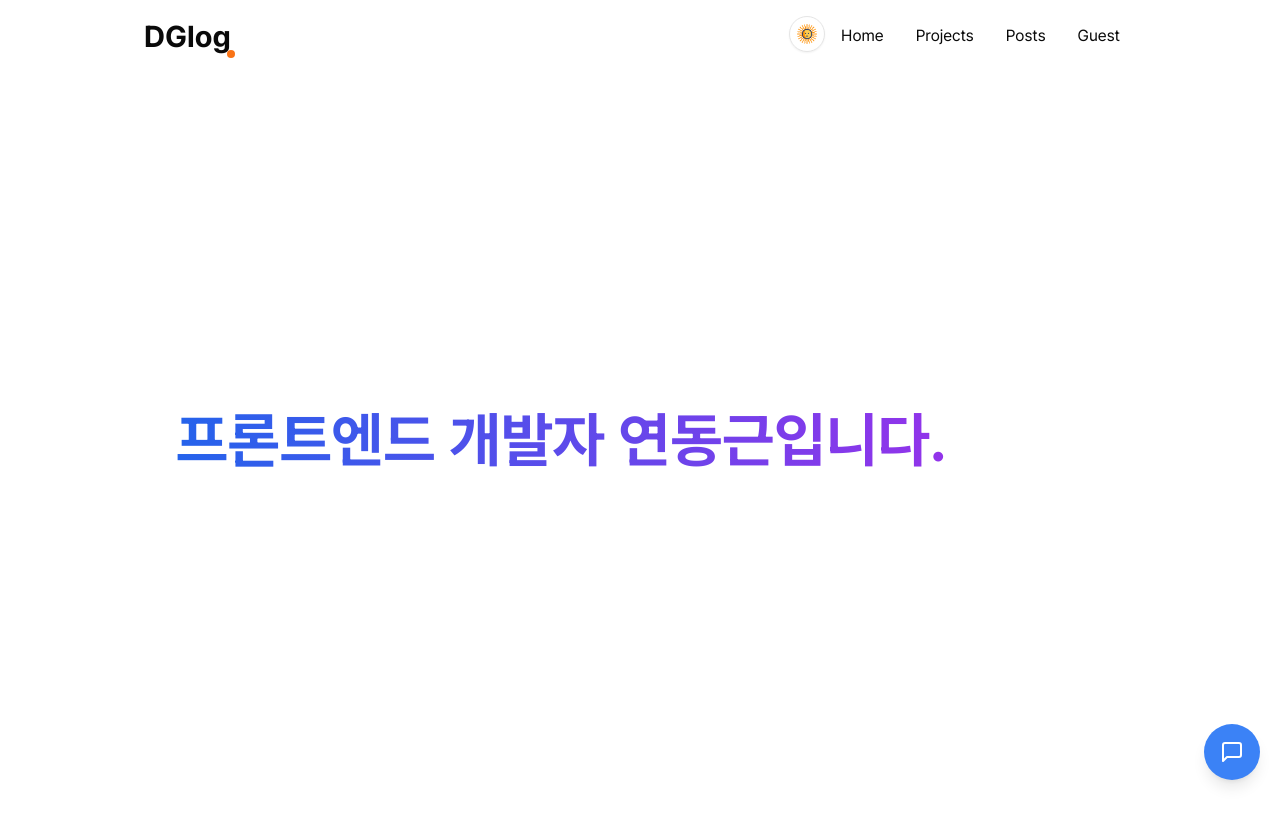
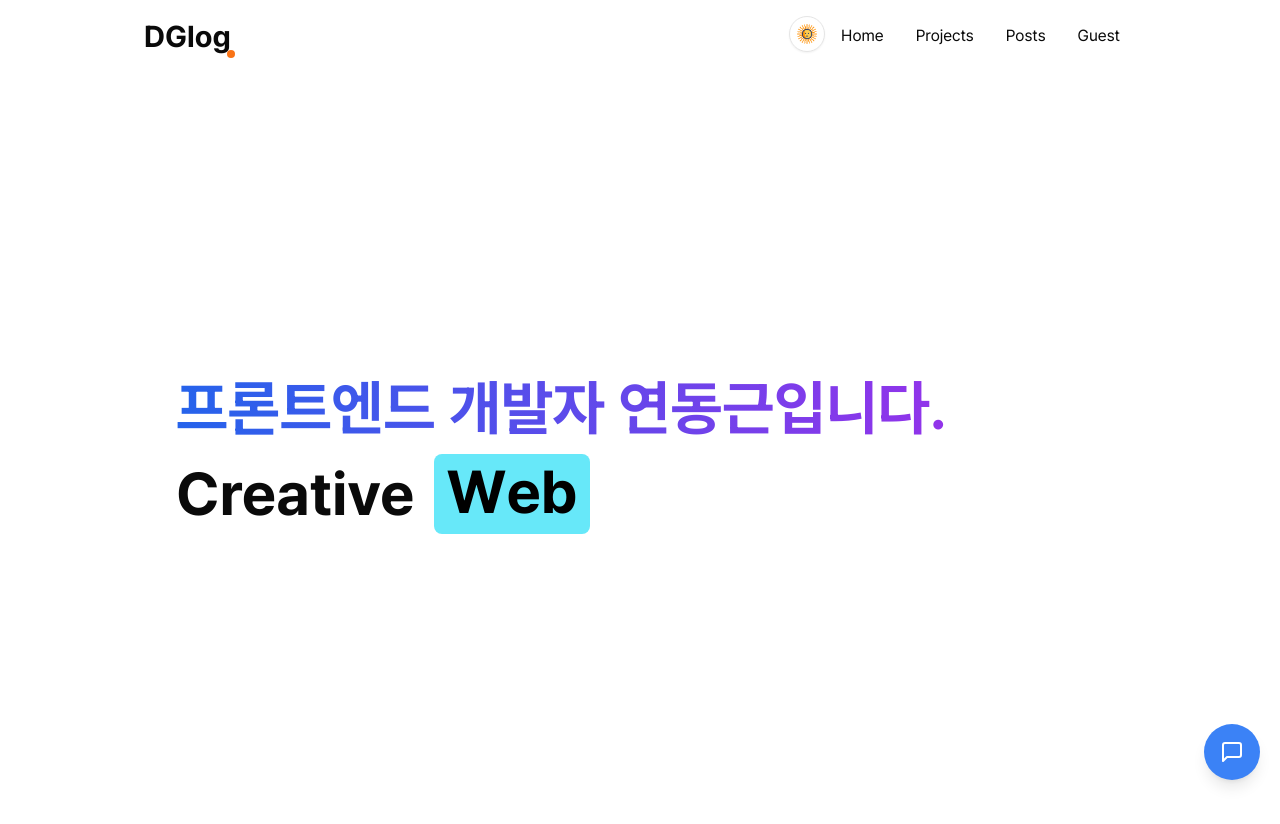
Before and after one commit to YEONDG/dglog, a Next.js app: page / in a window 1280 px wide. Shown: the top 824 px of the page. Built offline with nearby package versions, Linux system fonts and the light colour scheme.

Commit message:
feat: main rotating text 추가

```diff
--- a/app/page.tsx
+++ b/app/page.tsx
@@ -34,7 +34,9 @@ const Home = () => {
 
       {/* 히어로 섹션 */}
       <HeroHeader />
+
       <AboutMeSection />
+
       <ProjectsNewSection />
 
       {/* 블로그 섹션 */}
--- a/components/home/about-me-section.tsx
+++ b/components/home/about-me-section.tsx
@@ -1,12 +1,9 @@
-"use client"; // Next.js 클라이언트 컴포넌트임을 명시
+"use client";
 
 export const AboutMeSection = () => {
   return (
     <section className="flex h-[calc(100vh-72px)] flex-col items-center justify-center py-6 md:py-16">
-      <p
-        // GSAP 애니메이션을 적용할 요소에 ref 연결
-        className="px-6 text-2xl font-semibold tracking-wide text-gray-900 dark:text-white"
-      >
+      <p className="px-6 text-2xl font-semibold tracking-wide text-gray-900 dark:text-white">
         &nbsp;개발에 대한 순수한 호기심으로 시작해 독학으로 꾸준히 공부해 온
         신입 프론트엔드 개발자입니다. 코딩 자체를 즐기며 올바른 개발 방식을
         배우고자 매일 조금씩 성장 해 왔습니다.
--- a/components/home/hero-header.tsx
+++ b/components/home/hero-header.tsx
@@ -1,3 +1,7 @@
+"use client";
+
+import RotatingText from "./hero-section/rotating-text";
+
 export const HeroHeader = () => {
   return (
     <header className="mx-auto h-[calc(100vh-16px)] px-4 py-8 md:py-16">
@@ -13,8 +17,21 @@ export const HeroHeader = () => {
           <h1 className="mb-4 bg-gradient-to-r from-blue-600 to-purple-600 bg-clip-text text-4xl font-bold text-transparent md:text-6xl">
             프론트엔드 개발자 연동근입니다.
           </h1>
-
-          <p className="mb-8 text-xl text-gray-600 dark:text-gray-300 md:text-2xl"></p>
+          <div className="flex items-center gap-5">
+            <span className="text-6xl font-bold">Creative</span>
+            <RotatingText
+              texts={["React", "Web", "thinking", "Coding", "Component"]}
+              mainClassName="px-2 sm:px-2 md:px-3 bg-cyan-300 text-black overflow-hidden py-0.5 sm:py-1 md:py-2 justify-center rounded-lg w-fit text-6xl font-bold text-center inline-block"
+              staggerFrom={"last"}
+              initial={{ y: "100%" }}
+              animate={{ y: 0 }}
+              exit={{ y: "-120%" }}
+              staggerDuration={0.025}
+              splitLevelClassName="overflow-hidden pb-0.5 sm:pb-1 md:pb-1"
+              transition={{ type: "spring", damping: 30, stiffness: 400 }}
+              rotationInterval={3000}
+            />
+          </div>
 
           {/* 소셜 버튼 영역 - 클라이언트 컴포넌트 */}
           {/* <SocialButtons /> */}
--- /dev/null
+++ b/components/home/hero-section/rotating-text.tsx
@@ -0,0 +1,272 @@
+import React, {
+  forwardRef,
+  useCallback,
+  useEffect,
+  useImperativeHandle,
+  useMemo,
+  useState,
+} from "react";
+import {
+  motion,
+  AnimatePresence,
+  Transition,
+  type VariantLabels,
+  type Target,
+  type AnimationControls,
+  type TargetAndTransition,
+} from "framer-motion";
+
+function cn(...classes: (string | undefined | null | boolean)[]): string {
+  return classes.filter(Boolean).join(" ");
+}
+
+export interface RotatingTextRef {
+  next: () => void;
+  previous: () => void;
+  jumpTo: (index: number) => void;
+  reset: () => void;
+}
+
+export interface RotatingTextProps
+  extends Omit<
+    React.ComponentPropsWithoutRef<typeof motion.span>,
+    "children" | "transition" | "initial" | "animate" | "exit"
+  > {
+  texts: string[];
+  transition?: Transition;
+  initial?: boolean | Target | VariantLabels;
+  animate?: boolean | VariantLabels | AnimationControls | TargetAndTransition;
+  exit?: Target | VariantLabels;
+  animatePresenceMode?: "sync" | "wait";
+  animatePresenceInitial?: boolean;
+  rotationInterval?: number;
+  staggerDuration?: number;
+  staggerFrom?: "first" | "last" | "center" | "random" | number;
+  loop?: boolean;
+  auto?: boolean;
+  splitBy?: string;
+  onNext?: (index: number) => void;
+  mainClassName?: string;
+  splitLevelClassName?: string;
+  elementLevelClassName?: string;
+}
+
+const RotatingText = forwardRef<RotatingTextRef, RotatingTextProps>(
+  (
+    {
+      texts,
+      transition = { type: "spring", damping: 25, stiffness: 300 },
+      initial = { y: "100%", opacity: 0 },
+      animate = { y: 0, opacity: 1 },
+      exit = { y: "-120%", opacity: 0 },
+      animatePresenceMode = "wait",
+      animatePresenceInitial = false,
+      rotationInterval = 2000,
+      staggerDuration = 0,
+      staggerFrom = "first",
+      loop = true,
+      auto = true,
+      splitBy = "characters",
+      onNext,
+      mainClassName,
+      splitLevelClassName,
+      elementLevelClassName,
+      ...rest
+    },
+    ref,
+  ) => {
+    const [currentTextIndex, setCurrentTextIndex] = useState<number>(0);
+
+    const splitIntoCharacters = (text: string): string[] => {
+      if (typeof Intl !== "undefined" && Intl.Segmenter) {
+        const segmenter = new Intl.Segmenter("en", { granularity: "grapheme" });
+        return Array.from(
+          segmenter.segment(text),
+          (segment) => segment.segment,
+        );
+      }
+      return Array.from(text);
+    };
+
+    const elements = useMemo(() => {
+      const currentText: string = texts[currentTextIndex];
+      if (splitBy === "characters") {
+        const words = currentText.split(" ");
+        return words.map((word, i) => ({
+          characters: splitIntoCharacters(word),
+          needsSpace: i !== words.length - 1,
+        }));
+      }
+      if (splitBy === "words") {
+        return currentText.split(" ").map((word, i, arr) => ({
+          characters: [word],
+          needsSpace: i !== arr.length - 1,
+        }));
+      }
+      if (splitBy === "lines") {
+        return currentText.split("\n").map((line, i, arr) => ({
+          characters: [line],
+          needsSpace: i !== arr.length - 1,
+        }));
+      }
+
+      return currentText.split(splitBy).map((part, i, arr) => ({
+        characters: [part],
+        needsSpace: i !== arr.length - 1,
+      }));
+    }, [texts, currentTextIndex, splitBy]);
+
+    const getStaggerDelay = useCallback(
+      (index: number, totalChars: number): number => {
+        const total = totalChars;
+        if (staggerFrom === "first") return index * staggerDuration;
+        if (staggerFrom === "last")
+          return (total - 1 - index) * staggerDuration;
+        if (staggerFrom === "center") {
+          const center = Math.floor(total / 2);
+          return Math.abs(center - index) * staggerDuration;
+        }
+        if (staggerFrom === "random") {
+          const randomIndex = Math.floor(Math.random() * total);
+          return Math.abs(randomIndex - index) * staggerDuration;
+        }
+        return Math.abs((staggerFrom as number) - index) * staggerDuration;
+      },
+      [staggerFrom, staggerDuration],
+    );
+
+    const handleIndexChange = useCallback(
+      (newIndex: number) => {
+        setCurrentTextIndex(newIndex);
+        if (onNext) onNext(newIndex);
+      },
+      [onNext],
+    );
+
+    const next = useCallback(() => {
+      const nextIndex =
+        currentTextIndex === texts.length - 1
+          ? loop
+            ? 0
+            : currentTextIndex
+          : currentTextIndex + 1;
+      if (nextIndex !== currentTextIndex) {
+        handleIndexChange(nextIndex);
+      }
+    }, [currentTextIndex, texts.length, loop, handleIndexChange]);
+
+    const previous = useCallback(() => {
+      const prevIndex =
+        currentTextIndex === 0
+          ? loop
+            ? texts.length - 1
+            : currentTextIndex
+          : currentTextIndex - 1;
+      if (prevIndex !== currentTextIndex) {
+        handleIndexChange(prevIndex);
+      }
+    }, [currentTextIndex, texts.length, loop, handleIndexChange]);
+
+    const jumpTo = useCallback(
+      (index: number) => {
+        const validIndex = Math.max(0, Math.min(index, texts.length - 1));
+        if (validIndex !== currentTextIndex) {
+          handleIndexChange(validIndex);
+        }
+      },
+      [texts.length, currentTextIndex, handleIndexChange],
+    );
+
+    const reset = useCallback(() => {
+      if (currentTextIndex !== 0) {
+        handleIndexChange(0);
+      }
+    }, [currentTextIndex, handleIndexChange]);
+
+    useImperativeHandle(
+      ref,
+      () => ({
+        next,
+        previous,
+        jumpTo,
+        reset,
+      }),
+      [next, previous, jumpTo, reset],
+    );
+
+    useEffect(() => {
+      if (!auto) return;
+      const intervalId = setInterval(next, rotationInterval);
+      return () => clearInterval(intervalId);
+    }, [next, rotationInterval, auto]);
+
+    return (
+      <motion.span
+        className={cn(
+          "relative flex flex-wrap whitespace-pre-wrap",
+          mainClassName,
+        )}
+        {...rest}
+        layout
+        transition={transition}
+      >
+        <span className="sr-only">{texts[currentTextIndex]}</span>
+        <AnimatePresence
+          mode={animatePresenceMode}
+          initial={animatePresenceInitial}
+        >
+          <motion.div
+            key={currentTextIndex}
+            className={cn(
+              splitBy === "lines"
+                ? "flex w-full flex-col"
+                : "relative flex flex-wrap whitespace-pre-wrap",
+            )}
+            layout
+            aria-hidden="true"
+          >
+            {elements.map((wordObj, wordIndex, array) => {
+              const previousCharsCount = array
+                .slice(0, wordIndex)
+                .reduce((sum, word) => sum + word.characters.length, 0);
+              return (
+                <span
+                  key={wordIndex}
+                  className={cn("inline-flex", splitLevelClassName)}
+                >
+                  {wordObj.characters.map((char, charIndex) => (
+                    <motion.span
+                      key={charIndex}
+                      initial={initial}
+                      animate={animate}
+                      exit={exit}
+                      transition={{
+                        ...transition,
+                        delay: getStaggerDelay(
+                          previousCharsCount + charIndex,
+                          array.reduce(
+                            (sum, word) => sum + word.characters.length,
+                            0,
+                          ),
+                        ),
+                      }}
+                      className={cn("inline-block", elementLevelClassName)}
+                    >
+                      {char}
+                    </motion.span>
+                  ))}
+                  {wordObj.needsSpace && (
+                    <span className="whitespace-pre"> </span>
+                  )}
+                </span>
+              );
+            })}
+          </motion.div>
+        </AnimatePresence>
+      </motion.span>
+    );
+  },
+);
+
+RotatingText.displayName = "RotatingText";
+export default RotatingText;
```
